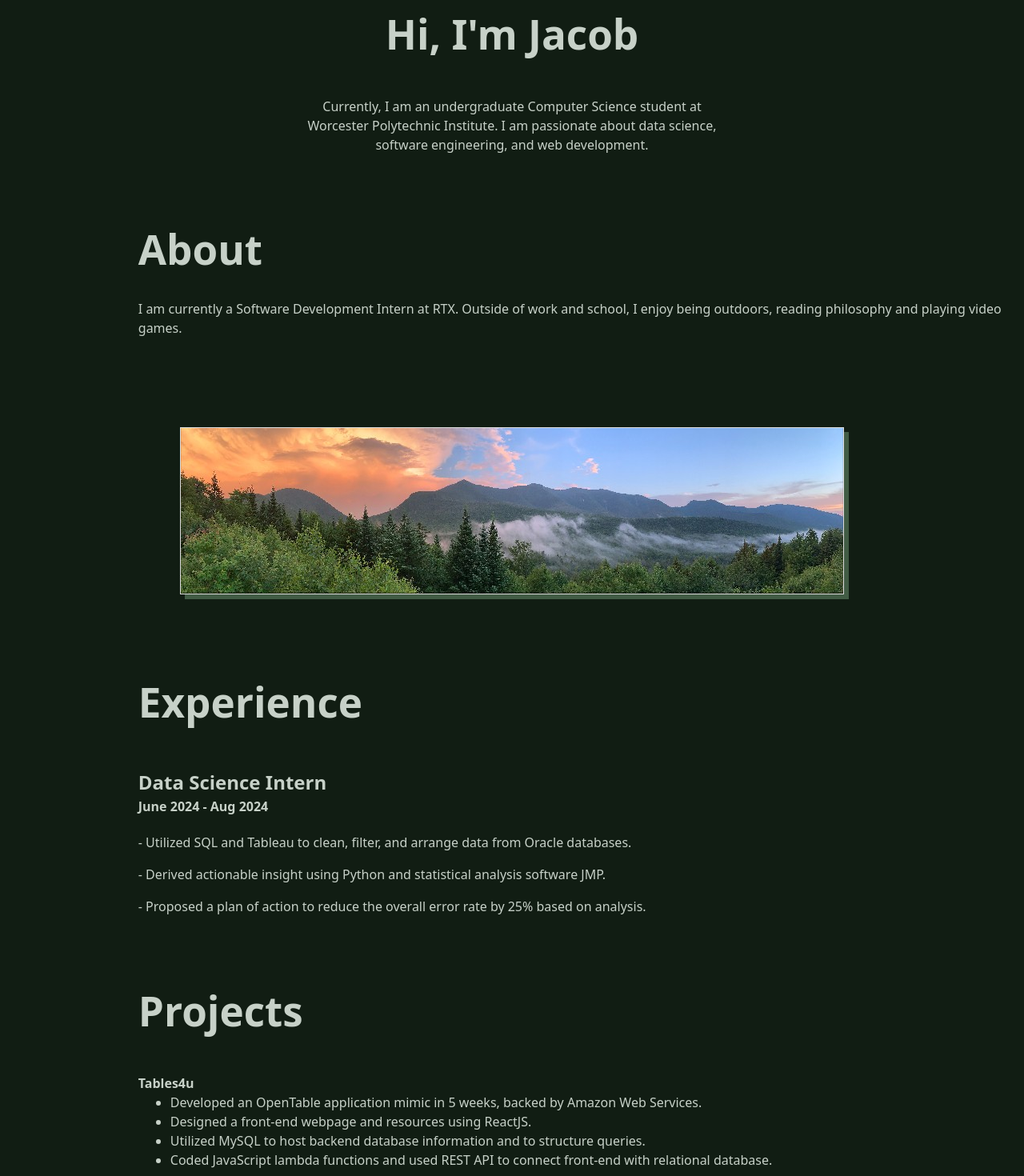
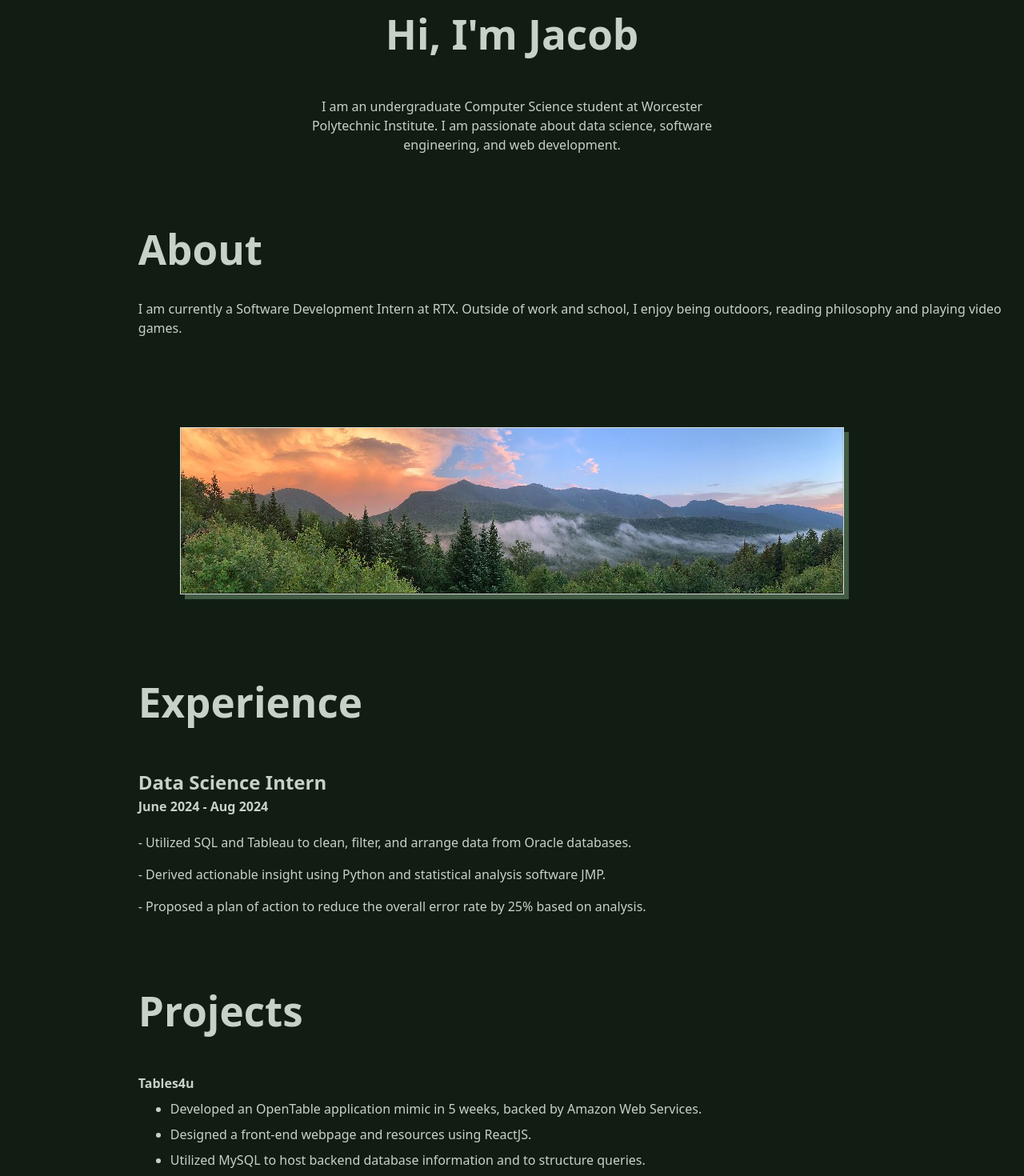
Before and after one commit to Jacob-Bergeron/Personal-Portfolio, a React (Vite) app: page / in a window 1280 px wide. Shown: the part 140-1610 px from the top of the page at 80% size. Built offline with nearby package versions, Linux system fonts and the light colour scheme.

Commit message:
minor visual changes

```diff
--- a/src/App.tsx
+++ b/src/App.tsx
@@ -1,12 +1,12 @@
-import { MantineProvider, Container, Image, Flex } from '@mantine/core';
+import { MantineProvider, Image, Flex, Text } from '@mantine/core';
 import Header from './components/Header';
 import Intro from './components/Intro';
 import About from './components/About';
 import Experience from './components/Experience';
 import ProjectSection from './components/ProjectSection';
 import Footer from './components/Footer';
+import SkyImage from './components/SkyImage';
 
-import sky from "./assets/background-sky.jpeg"
 import "./styles/Global.css";
 import "./App.css"
 
@@ -16,9 +16,7 @@ function App() {
       <Header />
       <Intro />
       <About />
-      <Flex style={{ width: '100%', justifyContent: 'center', paddingTop: '8vh', paddingBottom: '8vh' }}>
-        <Image className='background-image' src={sky} alt="Background" />
-      </Flex>
+      <SkyImage />
       <Experience />
       <ProjectSection />
       <Footer />
--- a/src/components/About.tsx
+++ b/src/components/About.tsx
@@ -1,10 +1,9 @@
-import { Title, Text, Container, Flex, Box, rgba, Image } from '@mantine/core';
+import { Title, Text, Box } from '@mantine/core';
 
 
 
 const About = () => (
     <Box className='box-section'
-
     >
         <Title> About</Title>
         <Text>
--- a/src/components/Intro.tsx
+++ b/src/components/Intro.tsx
@@ -1,4 +1,4 @@
-import { Title, Text, Stack, Flex, Box, rgba, Image } from '@mantine/core';
+import { Title, Text, Stack, Flex, Box} from '@mantine/core';
 
 
 const Intro = () => (
@@ -15,7 +15,7 @@ const Intro = () => (
                     <Title order={1}>Hi, I'm <b> Jacob</b></Title>
                 </Flex>
                 <Text size="lg" style={{ maxWidth: '40vw', textAlign: 'center' }}>
-                    Currently, I am an undergraduate Computer Science student at Worcester Polytechnic Institute.
+                    I am an undergraduate Computer Science student at Worcester Polytechnic Institute.
                     I am passionate about data science, software engineering, and web development.
                 </Text>
             </Stack>
--- a/src/components/Project.tsx
+++ b/src/components/Project.tsx
@@ -22,7 +22,7 @@ const Project = ({ title, points, image }: ProjectProps) => {
                     {/* Bullet Points */}
                     <List className="bullet-point" pl="pl" spacing="xs" size="xs" mt="sm" style={{}}>
                         {points.map((point, index) => (
-                            <List.Item key={index}>{point}</List.Item>
+                            <List.Item key={index} style={{paddingTop: '0.5rem'}}>{point}</List.Item>
                         ))}
                     </List>
                 </Box>
--- /dev/null
+++ b/src/components/SkyImage.tsx
@@ -0,0 +1,14 @@
+import { Image, Flex, Text } from '@mantine/core';
+
+import sky from "../assets/background-sky.jpeg"
+
+const SkyImage = () => {
+    return (
+
+        <Flex style={{ width: '100%', justifyContent: 'center', paddingTop: '8vh', paddingBottom: '8vh' }}>
+            <Image className='background-image' src={sky} alt="Background" />
+        </Flex>
+
+    );
+}
+export default SkyImage;
--- a/src/index.css
+++ b/src/index.css
@@ -46,7 +46,7 @@ button {
   transition: border-color 0.25s;
 }
 button:hover {
-  border-color: #646cff;
+  color: #f2d895;
 }
 button:focus,
 button:focus-visible {
```
